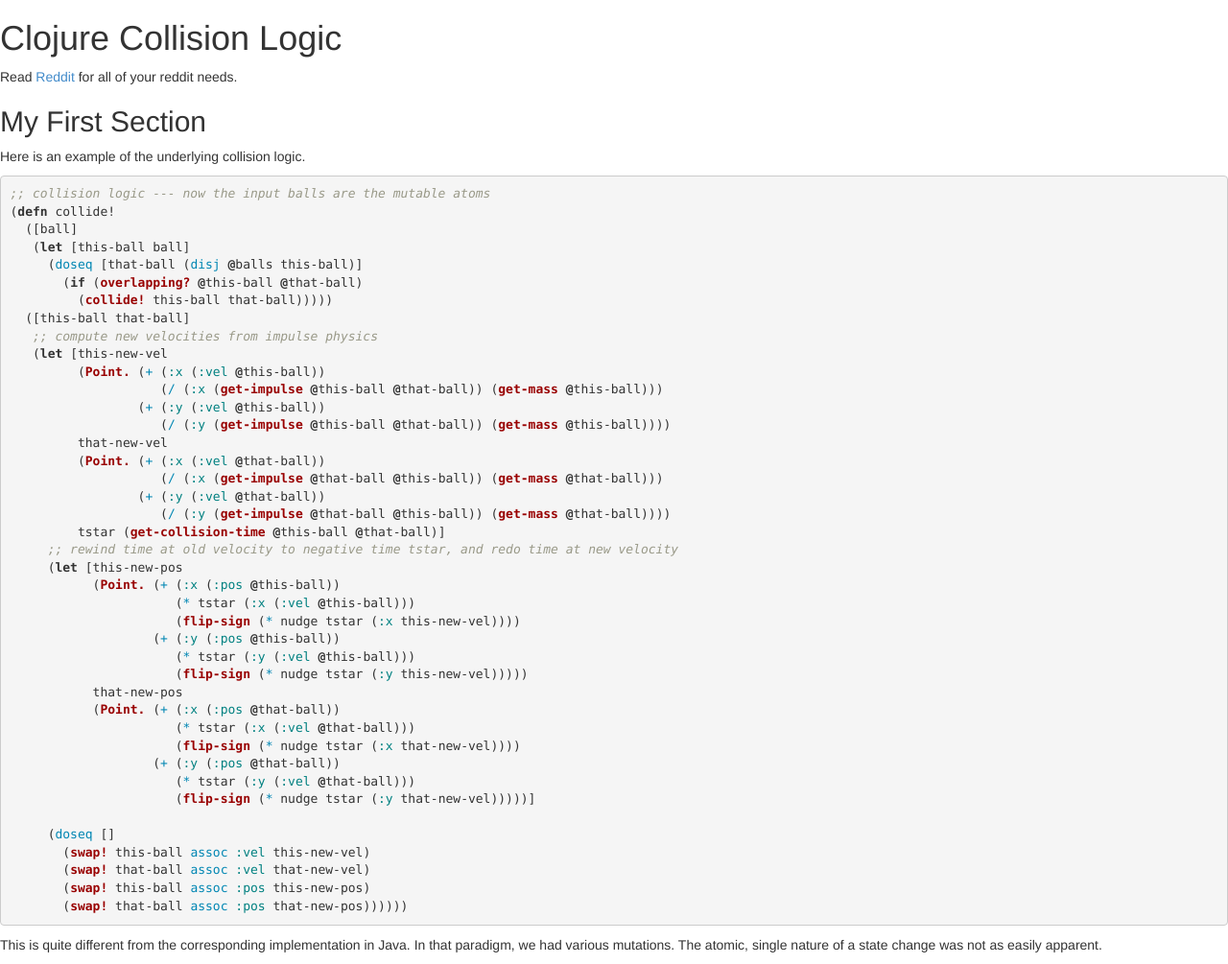
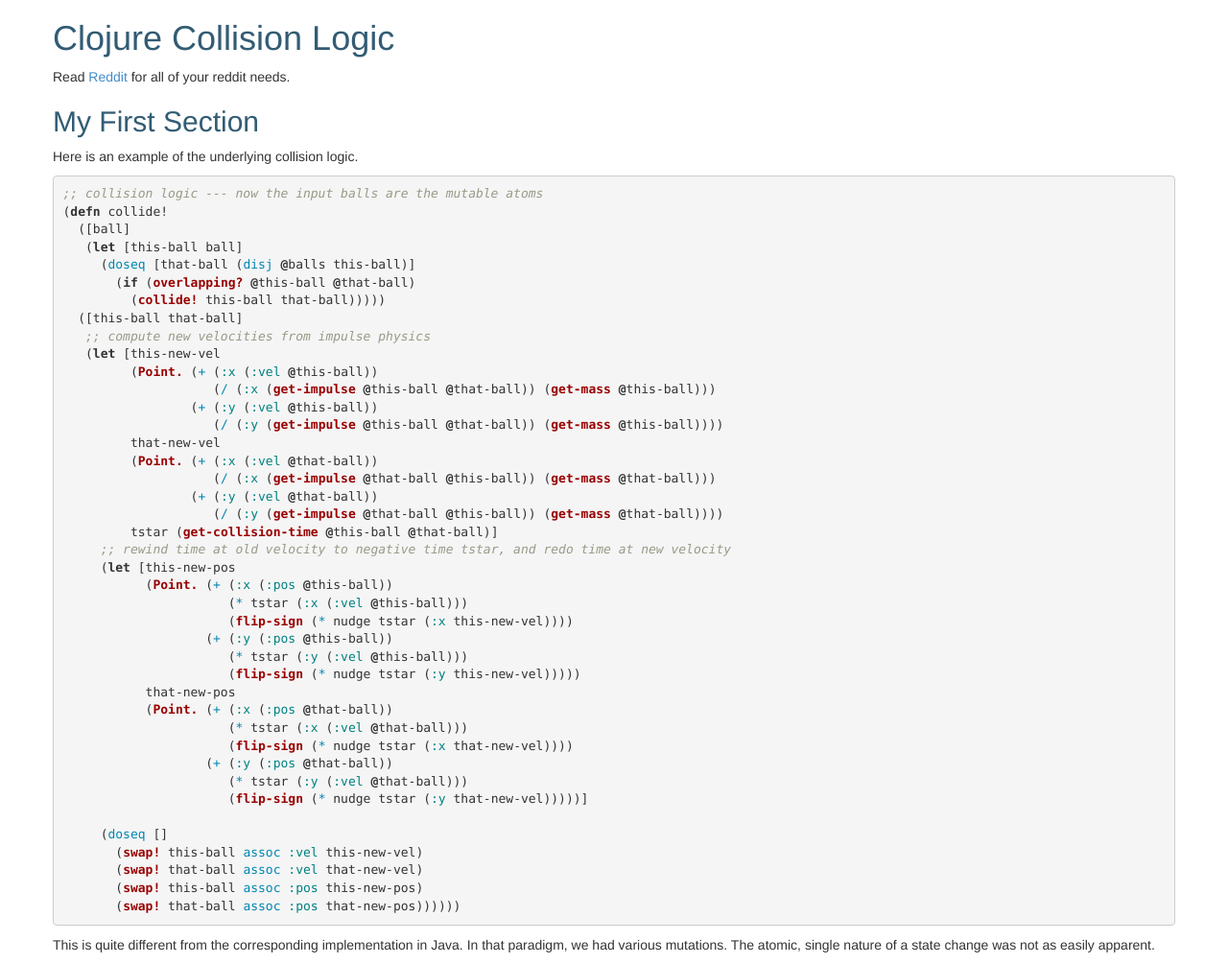
Before and after one commit to rickylevan/lambda-up, a Jekyll site: the page built from clojure.md, in a window 1280 px wide. Shown: the whole page at 96% size. Built offline with Jekyll 4.4.1, drawn with Linux system fonts in a browser that asks for light colours; Markdown is read by kramdown in place of the engine named in the settings.

Commit message:
fixed margins. playing with bootstrap

```diff
--- a/_includes/foot.html
+++ b/_includes/foot.html
@@ -1,2 +1,5 @@
+</div>
+</div>
+</div>
 </body>
 </html>
--- a/_includes/head.html
+++ b/_includes/head.html
@@ -2,12 +2,14 @@
 <html>
     <head>
         <meta charset="utf-8">
+				<meta name="viewport" content="width=device-width, initial-scale=1.0">
         <title>{{ page.title }}</title>
         <link rel="stylesheet" href="{{ site.baseurl }}/css/syntax.css">
-				<link rel="stylesheet" href="{{ site.baseurl }}/css/style.css">
 				<!-- Bootstrap styles -->
 				<link href="{{ site.baseurl }}/assets/themes/bootstrap-3/bootstrap/css/bootstrap.min.css" rel="stylesheet">
-				<!-- Optional theme -->
-				<link href="{{ site.baseurl}}/assets/themes/bootstrap-3/bootstrap/css/bootstrap-theme.min.css" rel="stylesheet">
+				<link href="{{ site.baseurl}}/assets/themes/bootstrap-3/css/style.css?body=1" rel="stylesheet" type="text/css" media="all">
     </head>
     <body>
+				<div id="wrap">
+						<div class="container">
+								<div class="row">
--- a/assets/themes/bootstrap-3/css/style.css
+++ b/assets/themes/bootstrap-3/css/style.css
@@ -13,9 +13,9 @@
 /*.navbar .nav {
   float: right; }*/
 
-/* Jekyll Bootstrap Colors */
+/* Ricky Bootstrap Colors */
 h1, h2, h3, h4 {
-  color: #f22430;
+  color: #325C74;
 }
 #footer {
   background-color: #fdcd60;
```
